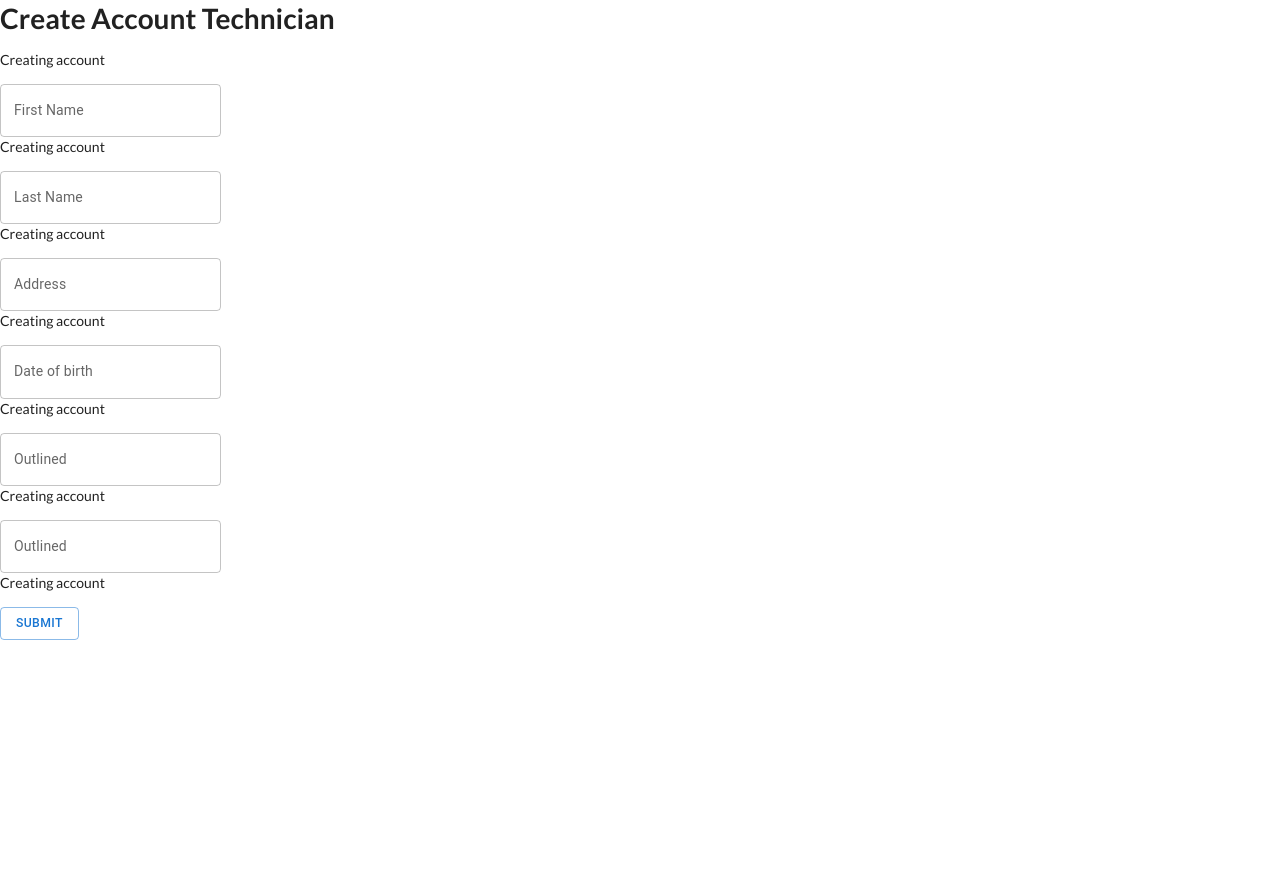
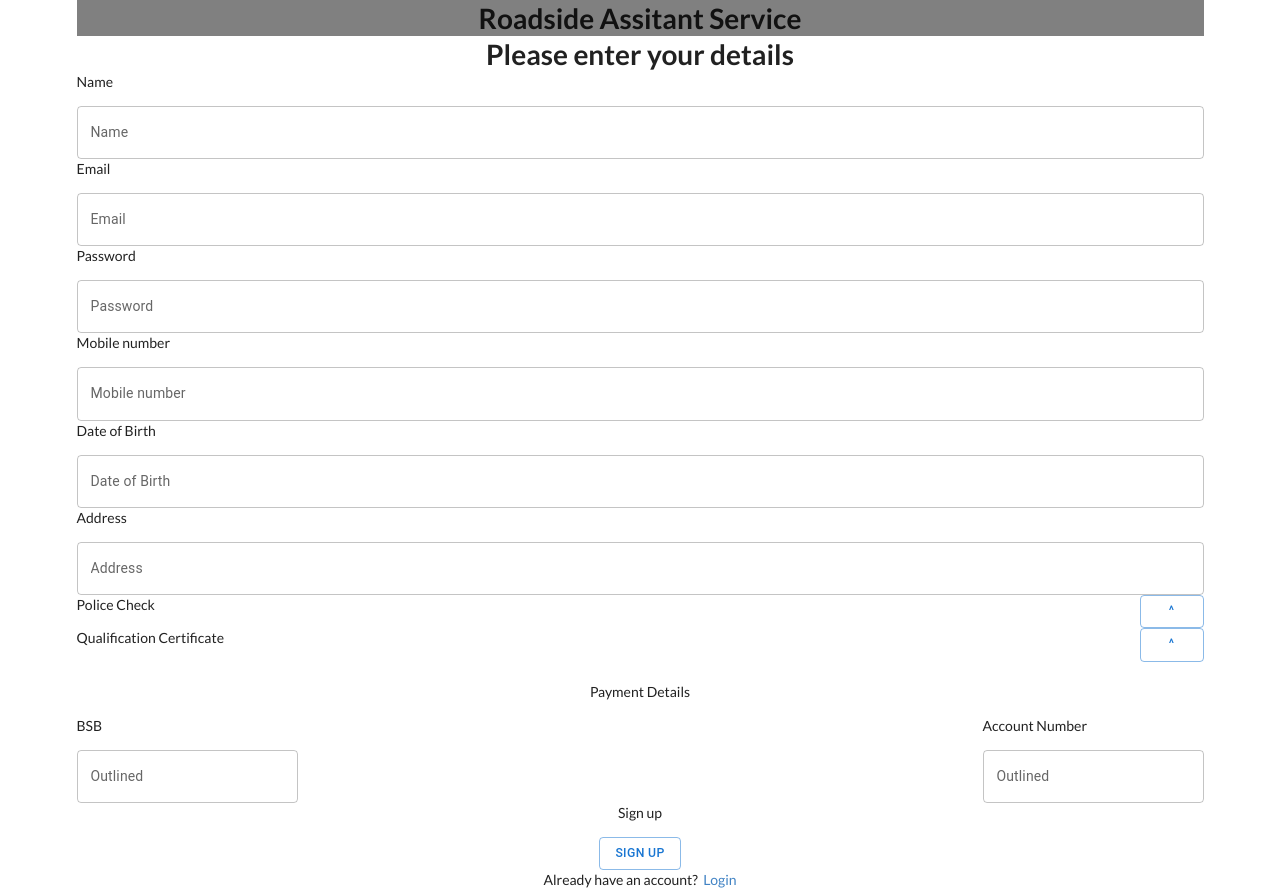
Before and after one commit to ZHIFA-CHIU/CSIT314-Project, a React (Create React App) app in the folder FrontEnd/: page /CreateAccountTechnician in a window 1280 px wide. Before the commit the page ends 800 px from the top, so only its background shows below. Built offline with nearby package versions, Linux system fonts and the light colour scheme.

Commit message:
Changed appearance
Made it look almost like the mock, will need to confirm when we do the final frontend designs with css or class names

```diff
--- a/FrontEnd/src/components/CreateAccountTechnician.js
+++ b/FrontEnd/src/components/CreateAccountTechnician.js
@@ -5,22 +5,91 @@ import TextField from '@mui/material/TextField';
 
 const CreateAccountTechnician = () => {
    return (
-      <div>
-         <h1>Create Account Technician</h1>
-         <p>Creating account</p>
-         <TextField id="outlined-basic" label="First Name" variant="outlined" />
-         <p>Creating account</p>
-         <TextField id="outlined-basic" label="Last Name" variant="outlined" />
-         <p>Creating account</p>
-         <TextField id="outlined-basic" label="Address" variant="outlined" />
-         <p>Creating account</p>
-         <TextField id="outlined-basic" label="Date of birth" variant="outlined" />
-         <p>Creating account</p>
-         <TextField id="outlined-basic" label="Outlined" variant="outlined" />
-         <p>Creating account</p>
-         <TextField id="outlined-basic" label="Outlined" variant="outlined" />
-         <p>Creating account</p>
-         <Button variant="outlined">Submit</Button>
+      <div className='CreateAccountTechnician ui center aligned container' style={{minWidth:"500px", maxWidth:"700px"}}>
+         <div className='header' style={{background:"gray"}}>
+            <h1>
+               Roadside Assitant Service
+            </h1>
+         </div>
+         <div >
+            <h1>
+               Please enter your details
+            </h1>
+         </div>
+
+         <div style={{textAlign:"left"}}>
+            <p>Name</p>
+            <TextField id="outlined-basic" label="Name" variant="outlined" style={{width:"100%"}}/>
+         </div>
+
+         <div style={{textAlign:"left"}}>
+            <p>Email</p>
+            <TextField id="outlined-basic" label="Email" variant="outlined" style={{width:"100%"}} />
+         </div>
+
+         <div style={{textAlign:"left"}}>
+            <p>Password</p>
+            <TextField id="outlined-basic" label="Password" variant="outlined" style={{width:"100%"}} />
+         </div>
+
+         <div style={{textAlign:"left"}}>
+            <p>Mobile number</p>
+            <TextField id="outlined-basic" label="Mobile number" variant="outlined" style={{width:"100%"}} />
+         </div>
+
+         <div style={{textAlign:"left"}}>
+            <p>Date of Birth</p>
+            <TextField id="outlined-basic" label="Date of Birth" variant="outlined" style={{width:"100%"}} />
+         </div>
+
+         <div style={{textAlign:"left"}}>
+            <p>Address</p>
+            <TextField id="outlined-basic" label="Address" variant="outlined" style={{width:"100%"}} />
+         </div>
+
+
+         <div style={{display:"block", overflow:"hidden"}}>
+            <div style={{float:"left"}}>
+               Police Check
+            </div>
+            <div style={{float:"right"}}>
+               <Button variant="outlined" >^</Button>
+            </div>
+         </div>
+
+         <div  style={{display:"block", overflow:"hidden"}}>
+            <div style={{float:"left"}}>
+               Qualification Certificate
+            </div>
+            <div style={{float:"right"}}>
+               <Button variant="outlined" >^</Button>
+            </div>
+         </div>
+         <br/>
+         <div style={{display:"block", textAlign:"left"}}>
+            <p style={{textAlign:"center"}}>
+               Payment Details
+            </p>
+
+            <div style={{display:"inline-block"}}>
+               <p>BSB</p>
+               <TextField id="outlined-basic" label="Outlined" variant="outlined" />
+            </div>
+            <div style={{display:"inline-block", float:"right"}}>
+               <p>Account Number</p>
+               <TextField id="outlined-basic" label="Outlined" variant="outlined"/>
+            </div>
+         </div>
+
+         <div >
+            <p>Sign up</p>
+            <Button variant="outlined">Sign Up</Button>
+            <p>
+               Already have an account?  &nbsp;
+            <a>Login</a>
+         </p>
+         </div>
+
       </div>
    );
 }
```
